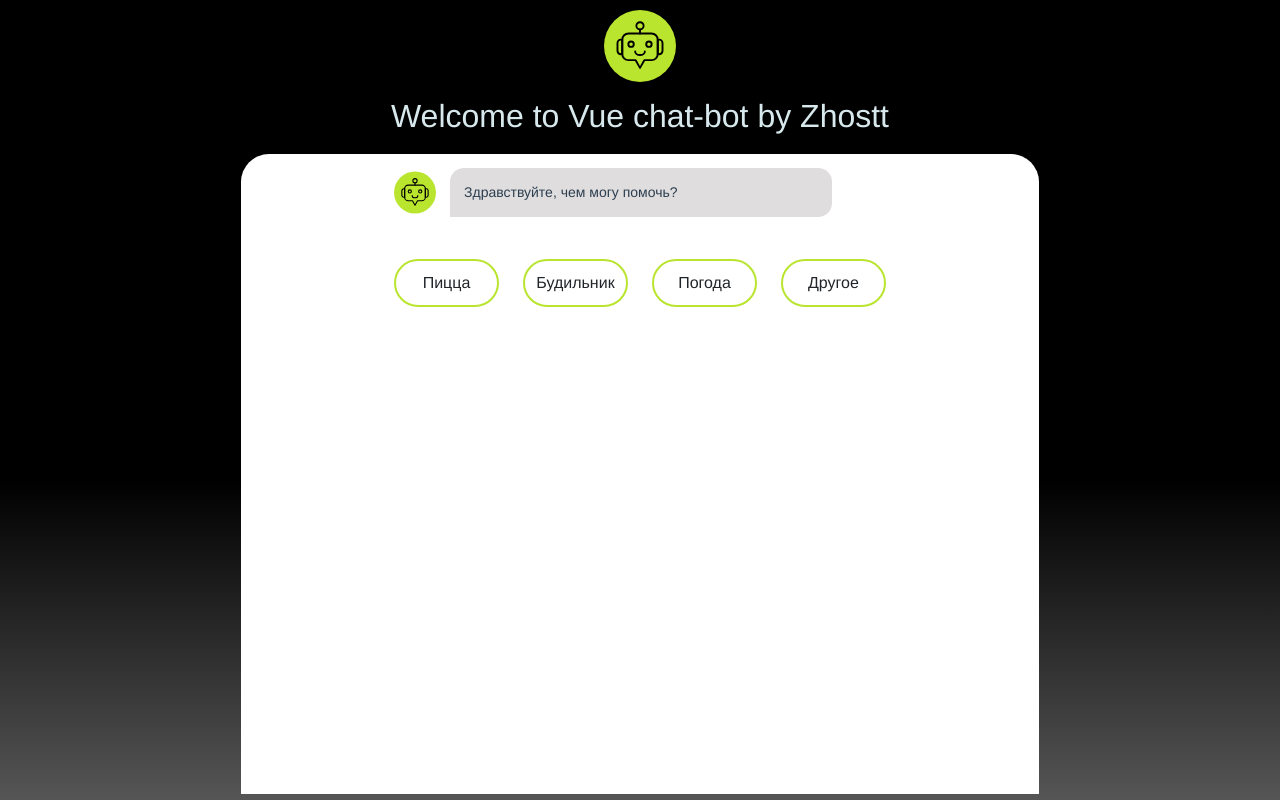
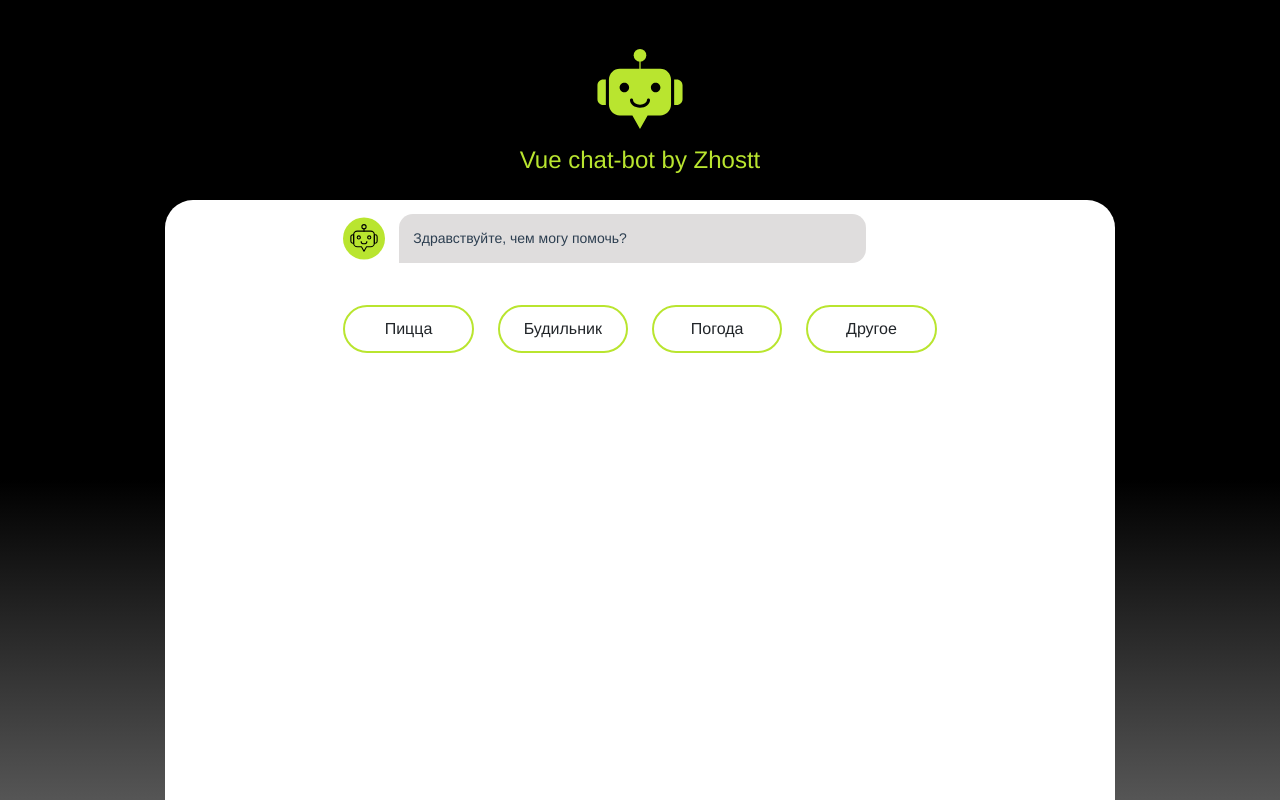
Before and after one commit to Zhostt/Chatbot-Vue, a Vue app: page / in a window 1280 px wide. Built offline with nearby package versions, Linux system fonts and the light colour scheme.

Commit message:
styles work

```diff
--- a/src/App.vue
+++ b/src/App.vue
@@ -1,9 +1,9 @@
 <template>
   <div class="container">
-  <div class="row d-flex justify-content-center align-items-center vh-100">
-    <img class="welcome-face py-1" src="/avatars/BotGreen.svg" alt="Welcome-face">
-    <h2 class="welcome">Welcome to Vue chat-bot by Zhostt</h2>
-    <div class="chat-window col-12 col-lg-12">
+  <div class="row d-flex justify-content-center  align-items-end  vh-100">
+    <img class="welcome-image mt-5 mb-3" src="/avatars/Welcome-face.svg" alt="Welcome-face">
+    <h4 class="welcome">Vue chat-bot by Zhostt</h4>
+    <div class="chat-window col-12 col-lg-10 mt-3">
       <MessageList/>
       <QuestionSelector/>
     </div>
@@ -32,18 +32,17 @@ export default {
   background: linear-gradient(180deg,black 60%, grey 120%);
 }
 
-.welcome-face {
+.welcome-image {
   height: 10vh;
 }
 
 .welcome {
-color: rgb(216, 233, 238);
+color: #B9E52F;
 text-align: center;
 }
 
 .chat-window {
-  width: 70%;
-  height: 80%;
+  height: 75%;
   background-color: white;
   overflow-y: scroll;
   border-radius: 2em 2em 0 0;
--- a/src/components/MessageList.vue
+++ b/src/components/MessageList.vue
@@ -2,7 +2,7 @@
   <div class="container messages">
     <div class="message-window row ">
           <div
-            :class="['message', 'col-12', 'col-lg-8', 'text-alig-center', message.author]"
+            :class="['message', 'col-12', 'col-lg-8', message.author]"
             v-for="message in this.$store.state.messages"
             v-bind:key="message.id"
           >
--- a/src/components/QuestionSelector.vue
+++ b/src/components/QuestionSelector.vue
@@ -1,6 +1,6 @@
 <template>
     <div class="container questions">
-        <div class="user-questions row justify-content-center"  ref="scrollToMe">
+        <div class="user-questions row justify-content-center mb-3"  ref="scrollToMe">
             <div class="col-lg-8">
             <div class="row ">
                 <div
@@ -32,10 +32,14 @@
                         id,
                         author: 'user',
                     }
+                    /*
                     setTimeout((() => this.addUserMessage(newMessage)),100)
                     setTimeout((() => this.addBotMessage(newMessage)),200)
                     setTimeout((() => this.scrollToElement()),300)
-
+                    */
+                    this.addUserMessage(newMessage)
+                    this.addBotMessage(newMessage)
+                    setTimeout((() => this.scrollToElement()),100)
             },
 
 
```
Also changed, not shown: public/avatars/Welcome-face.svg (added), 1 other file (tests, documents, lock files or other folders).
